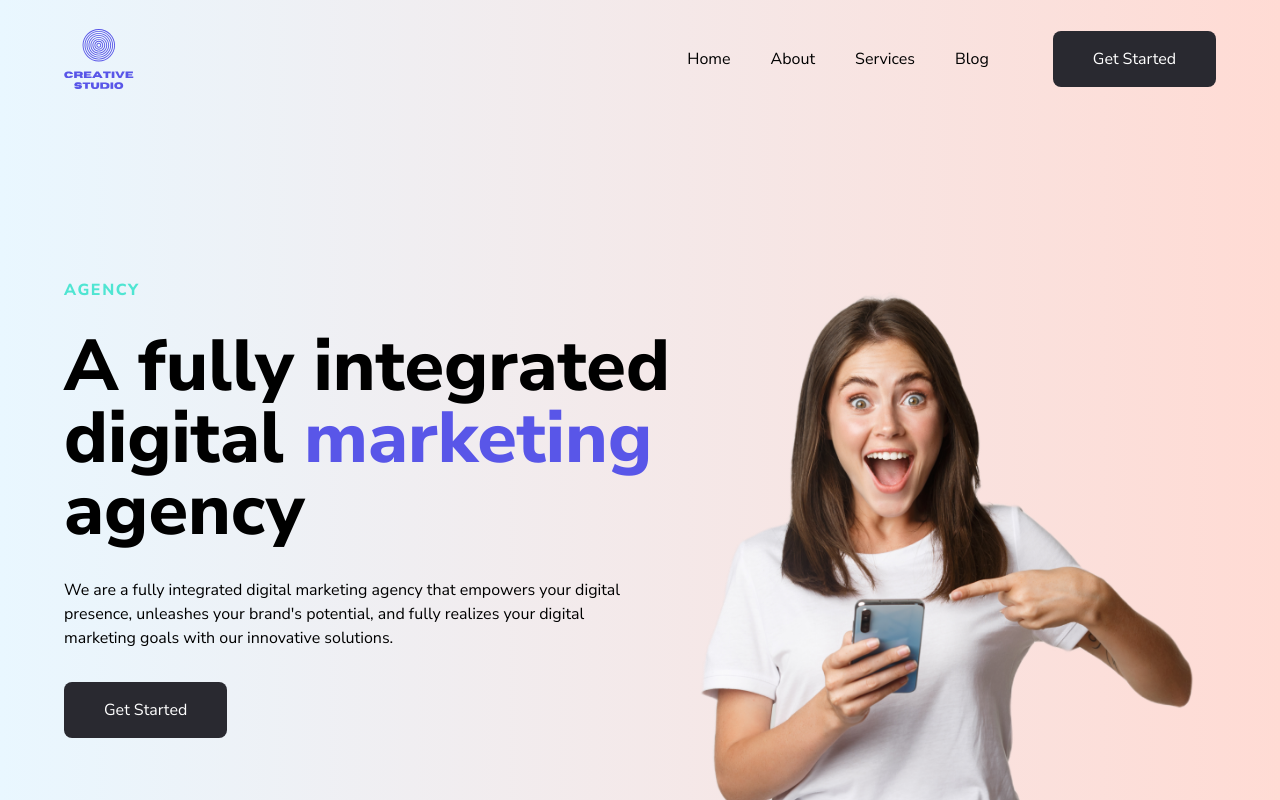
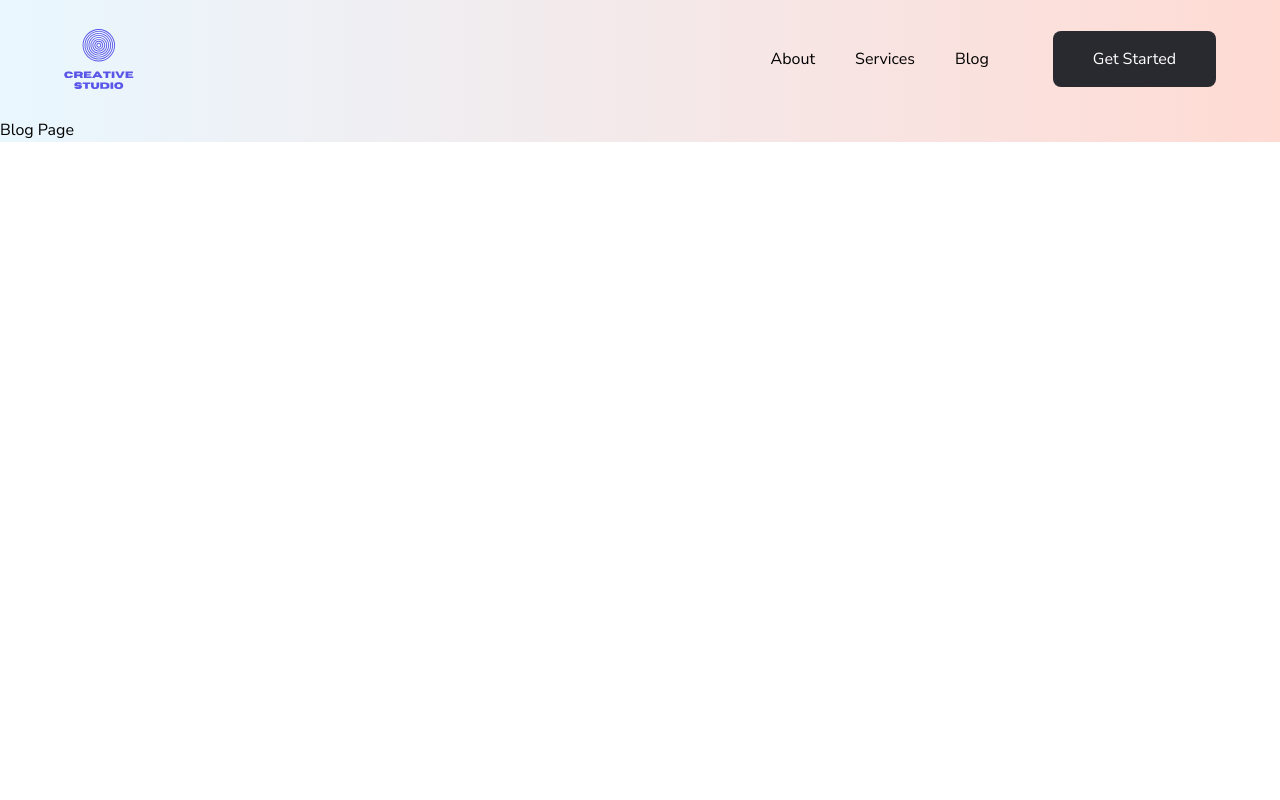
Before and after one commit to status-code-js/marketing-website, a React (Vite) app: page /#/blog in a window 1280 px wide. Before the commit this address led to /. Shown: the top 800 px of the page. Built offline with nearby package versions, Linux system fonts and the light colour scheme.

Commit message:
feat: add routing

```diff
--- a/package.json
+++ b/package.json
@@ -11,7 +11,8 @@
   },
   "dependencies": {
     "react": "^18.2.0",
-    "react-dom": "^18.2.0"
+    "react-dom": "^18.2.0",
+    "react-router-dom": "^6.11.1"
   },
   "devDependencies": {
     "@types/react": "^18.0.28",
--- a/src/App.jsx
+++ b/src/App.jsx
@@ -1,15 +1,23 @@
 import React from 'react';
-import styles from './style'
-import Navbar from "./components/Navbar.jsx";
-import Hero from "./components/Hero.jsx";
-import Services from "./components/Services.jsx";
+import { HashRouter as Router, Routes, Route } from 'react-router-dom';
+import AboutPage from "./components/pages/AboutPage.jsx";
+import Home from "./components/home/Home.jsx";
+import Navbar from "./components/home/Navbar.jsx";
+import ServicesPage from "./components/pages/ServicesPage.jsx";
+import BlogPage from "./components/pages/BlogPage.jsx";
 
 const App = () => {
     return (
         <div className="bg-gradient-to-r from-cyan to-red">
-                    <Navbar />
-                    <Hero />
-                    <Services />
+            <Router>
+                <Navbar />
+                <Routes>
+                    <Route path="/" element={<Home />} />
+                    <Route path="/about" element={<AboutPage />} />
+                    <Route path="/services" element={<ServicesPage />} />
+                    <Route path="/blog" element={<BlogPage />} />
+                </Routes>
+            </Router>
         </div>
     );
 };
--- a/src/components/Hero.jsx
+++ b/src/components/home/Hero.jsx
@@ -1,6 +1,6 @@
 import React from 'react';
-import Button from "./Button.jsx";
-import styles from "../style.js";
+import Button from "../common/Button.jsx";
+import styles from "../../style.js";
 
 const Hero = () => {
     return (
--- /dev/null
+++ b/src/components/home/Home.jsx
@@ -0,0 +1,15 @@
+import React from 'react';
+import Navbar from "./Navbar.jsx";
+import Hero from "./Hero.jsx";
+import Services from "./Services.jsx";
+
+const Home = () => {
+    return (
+        <div>
+            <Hero />
+            <Services />
+        </div>
+    );
+};
+
+export default Home;
--- a/src/components/Navbar.jsx
+++ b/src/components/home/Navbar.jsx
@@ -1,7 +1,8 @@
 import React from 'react';
-import { navLinks} from "../data/index.js";
-import Button from "./Button.jsx";
-import styles from "../style.js";
+import { navLinks} from "../../data/index.js";
+import Button from "../common/Button.jsx";
+import styles from "../../style.js";
+import {Link} from "react-router-dom";
 
 
 
@@ -10,15 +11,17 @@ const Navbar = () => {
         <div className={`${styles.paddingX}`}>
             <div className={`${styles.boxWidth}`}>
                 <div className="flex justify-between items-center py-6">
-                    <img src="/assets/logo.svg" alt="Logo" className="w-[70px] h-[70px]" />
+                    <Link to='/'>
+                        <img src="/assets/logo.svg" alt="Logo" className="w-[70px] h-[70px]" />
+                    </Link>
                     <div className="flex items-center gap-x-16">
                         <ul className="flex gap-x-10">
                             {navLinks.map((link, index) => (
-                            <li key={link.id}>
-                                <a href={`#${link.id}`} className="nav-link">
-                                {link.title}
-                                </a>
-                            </li>
+                                <li key={index}>
+                                    <Link to={`/${link.title.toLowerCase()}`} className="nav-link">
+                                        {link.title}
+                                    </Link>
+                                </li>
                             ))}
                         </ul>
                         <Button text="Get Started"/>
--- a/src/components/Services.jsx
+++ b/src/components/home/Services.jsx
@@ -1,6 +1,6 @@
 import React from 'react';
-import Button from "./Button.jsx";
-import styles from "../style.js";
+import Button from "../common/Button.jsx";
+import styles from "../../style.js";
 
 const Services = () => {
     return (
--- /dev/null
+++ b/src/components/pages/AboutPage.jsx
@@ -0,0 +1,11 @@
+import React from 'react';
+
+const AboutPage = () => {
+    return (
+        <div>
+            About Page
+        </div>
+    );
+};
+
+export default AboutPage;
--- /dev/null
+++ b/src/components/pages/BlogPage.jsx
@@ -0,0 +1,11 @@
+import React from 'react';
+
+const BlogPage = () => {
+    return (
+        <div>
+            Blog Page
+        </div>
+    );
+};
+
+export default BlogPage;
--- /dev/null
+++ b/src/components/pages/ServicesPage.jsx
@@ -0,0 +1,11 @@
+import React from 'react';
+
+const ServicesPage = () => {
+    return (
+        <div>
+            Services Page
+        </div>
+    );
+};
+
+export default ServicesPage;
--- a/src/data/index.js
+++ b/src/data/index.js
@@ -1,18 +1,11 @@
 export const navLinks = [
     {
-        id: "home",
-        title: "Home"
-    },
-    {
-        id: "about",
         title: "About"
     },
     {
-        id: "services",
         title: "Services"
     },
     {
-        id: "blog",
         title: "Blog"
     }
 ]
```
Also changed, not shown: src/components/common/Button.jsx (renamed from src/components/Button.jsx), 1 other file (tests, documents, lock files or other folders).
